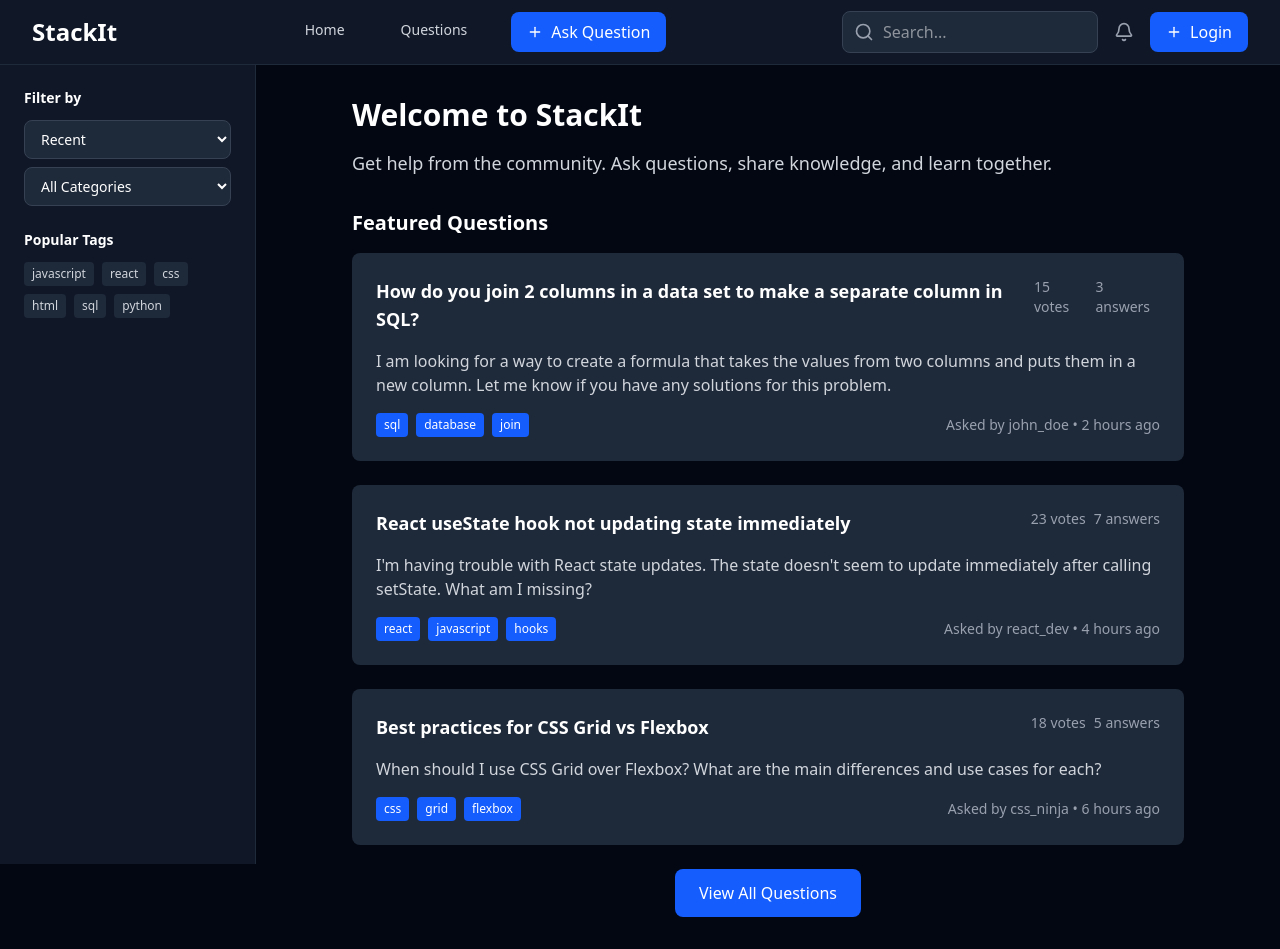
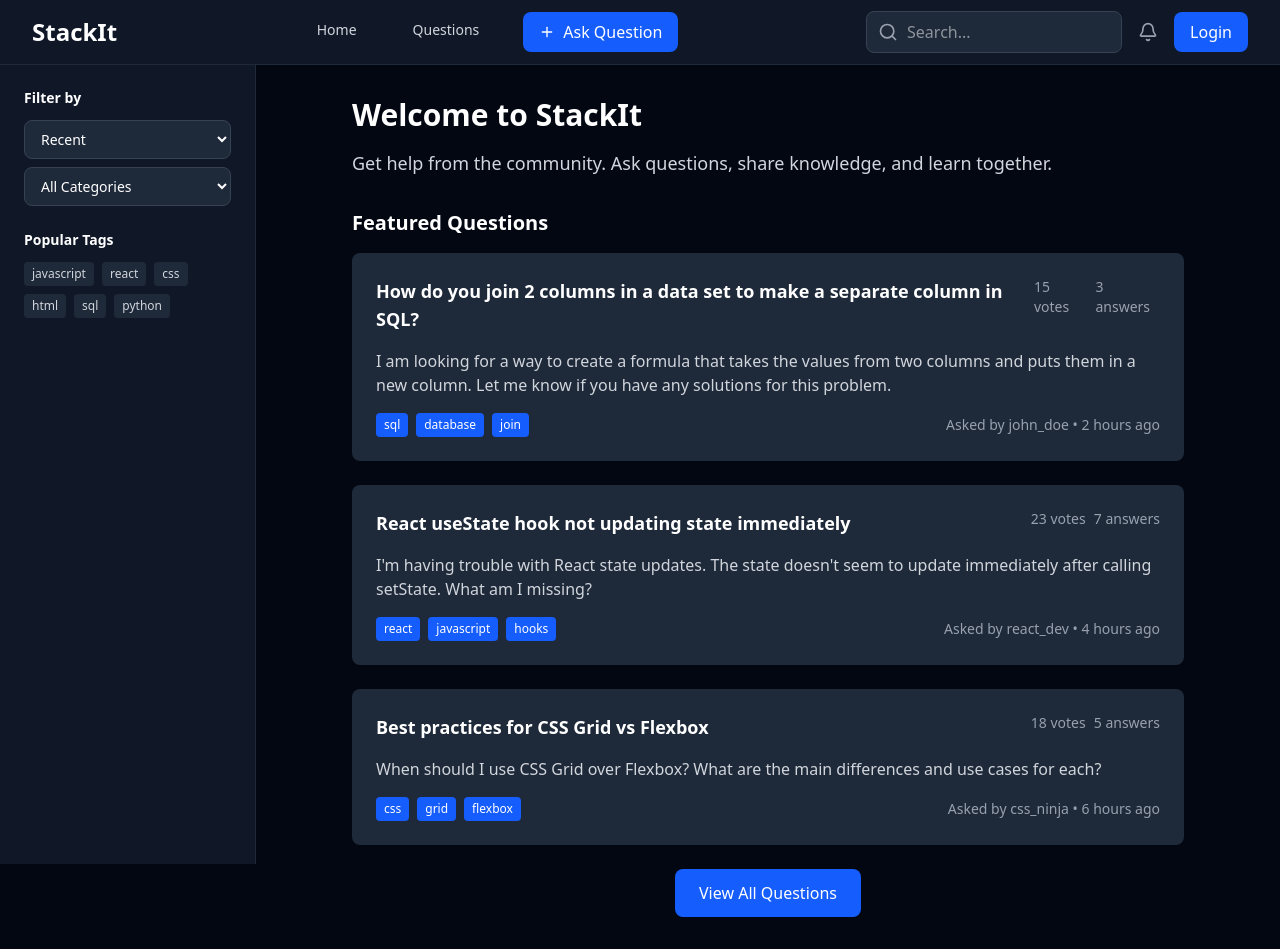
Before and after one commit to ShreyasBadgujar/stackIt, a React (Vite) app in the folder frontend/: page / in a window 1280 px wide. Built offline with nearby package versions, Linux system fonts and the light colour scheme.

Commit message:
login done

```diff
--- a/frontend/src/components/Header.jsx
+++ b/frontend/src/components/Header.jsx
@@ -54,7 +54,6 @@ const Header = ({ isMobileMenuOpen, setIsMobileMenuOpen }) => (
             to="/login"
             className="bg-blue-600 hover:bg-blue-700 text-white px-4 py-2 rounded-lg transition-colors flex items-center gap-2"
           >
-            <Plus size={16} />
             Login
           </Link>
         </div>
```
